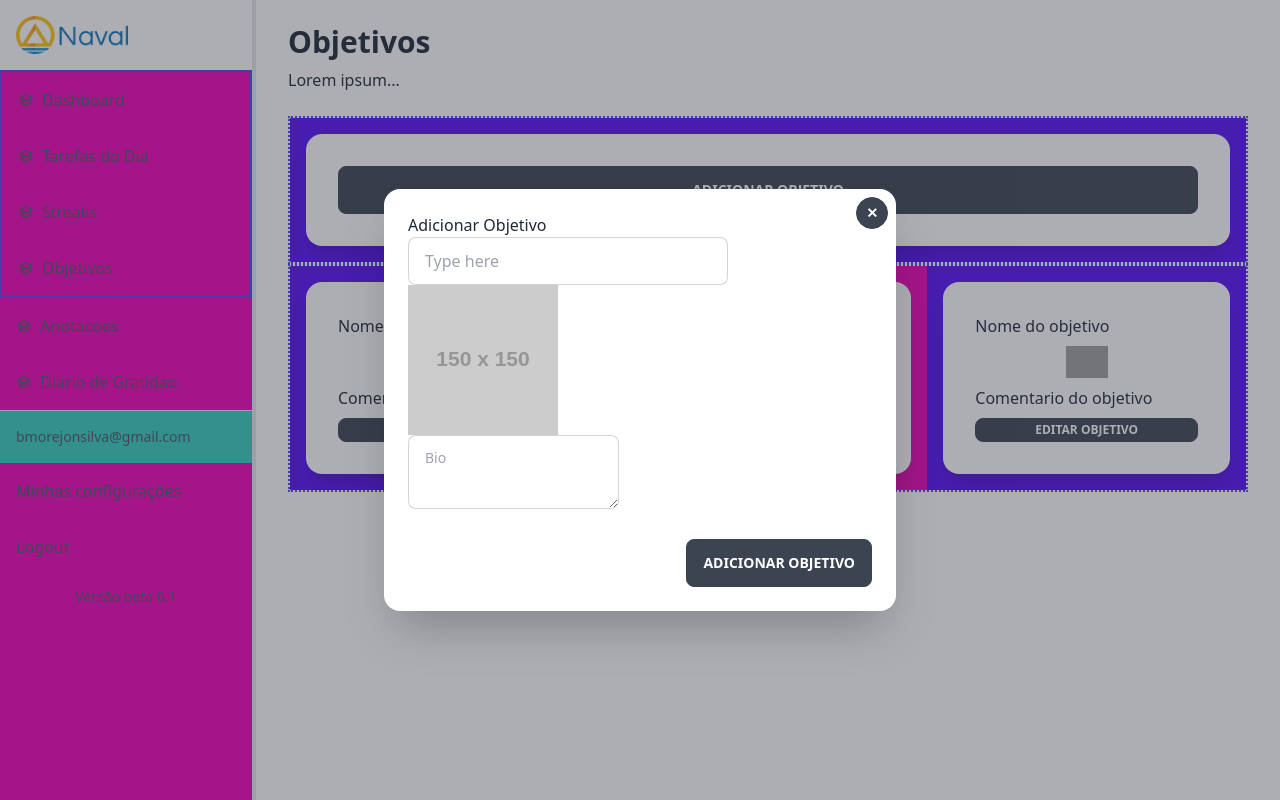
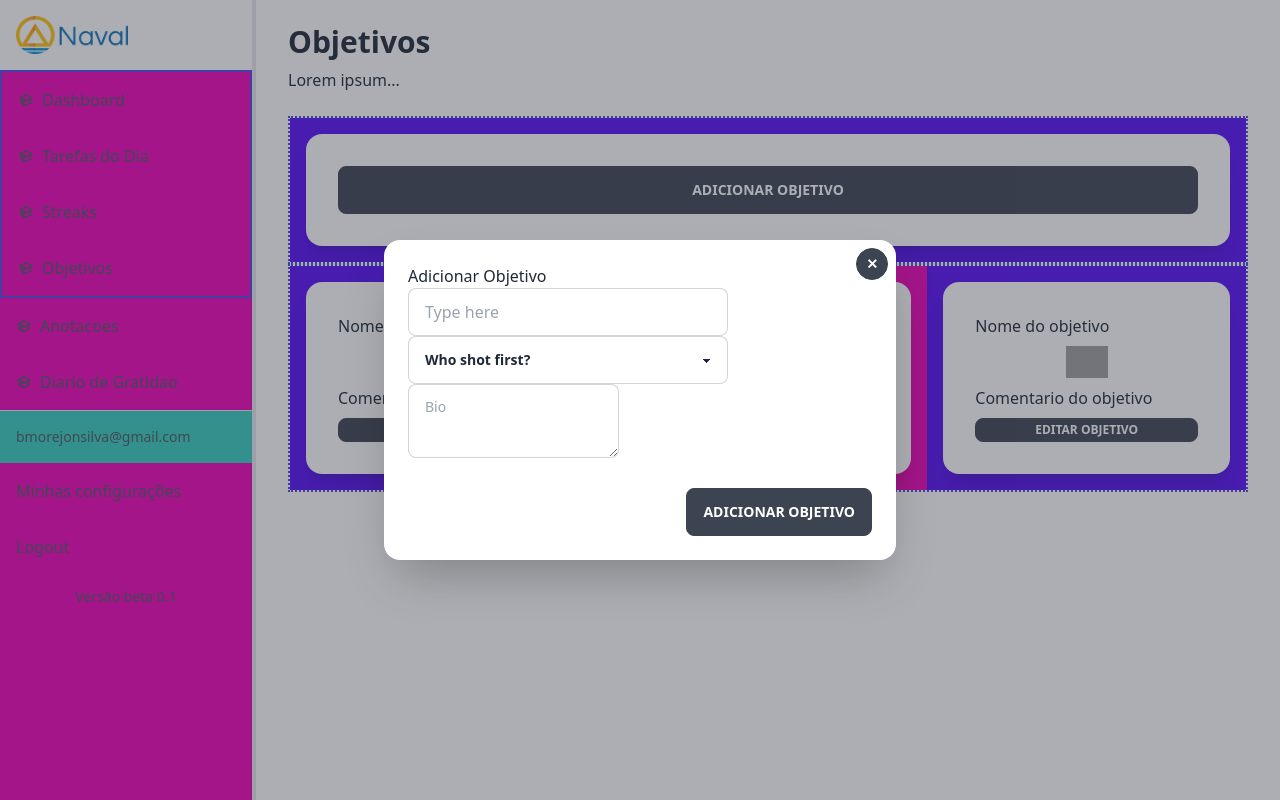
Before and after one commit to navalsaas/prototype, a Vue app: page /objetivos in a window 1280 px wide. Both pictures are taken after a click on the label "ADICIONAR OBJETIVO". Built offline with nearby package versions, Linux system fonts and the light colour scheme; grey boxes are pictures that could not be loaded.

Commit message:
fix componentes html

```diff
--- a/src/components/Modals/Adicionar_objetivo.vue
+++ b/src/components/Modals/Adicionar_objetivo.vue
@@ -1,7 +1,11 @@
 <template>
     <h2>Adicionar Objetivo</h2>
                  <input type="text" placeholder="Type here" class="input input-bordered w-full max-w-xs" />
-                 <img src="https://via.placeholder.com/150">
+                 <select class="select select-bordered w-full max-w-xs">
+  <option disabled selected>Who shot first?</option>
+  <option>Han Solo</option>
+  <option>Greedo</option>
+</select>
                  <textarea class="textarea textarea-bordered" placeholder="Bio"></textarea>
     <div class="modal-action">
                      <label for="my-modal" class="btn">Adicionar objetivo</label>
--- a/src/components/Modals/Editar_objetivo.vue
+++ b/src/components/Modals/Editar_objetivo.vue
@@ -1,7 +1,11 @@
 <template>
     <h2>Editar Objetivo</h2>
                  <input type="text" placeholder="Type here" class="input input-bordered w-full max-w-xs" />
-                 <img src="https://via.placeholder.com/150">
+                 <select class="select select-bordered w-full max-w-xs">
+  <option disabled selected>Who shot first?</option>
+  <option>Han Solo</option>
+  <option>Greedo</option>
+</select>
                  <textarea class="textarea textarea-bordered" placeholder="Bio"></textarea>
     <div class="modal-action">
                      <label for="my-modal-2" class="btn">Salvar objetivo</label>
```
